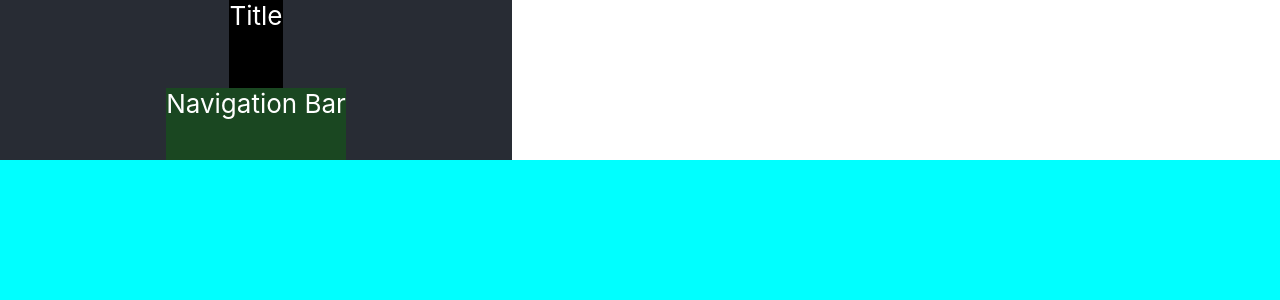
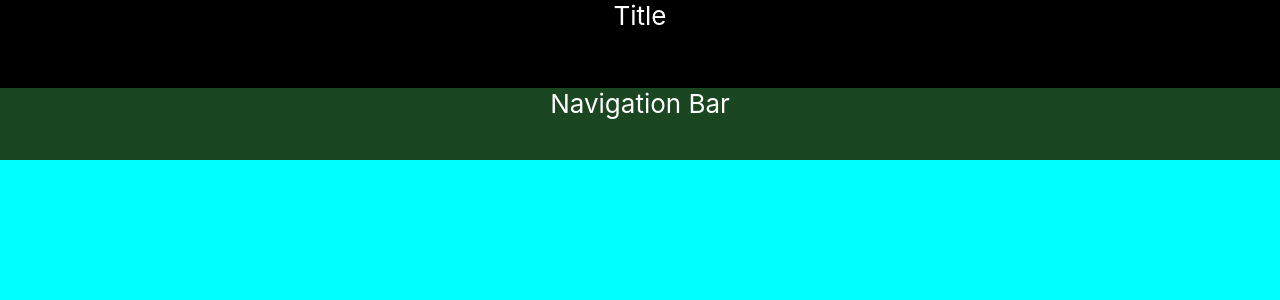
Before and after one commit to yodasodabob/indycivichack2019, a React (Create React App) app: page / in a window 1280 px wide. Shown: the top 300 px of the page. Built offline with nearby package versions, Linux system fonts and the light colour scheme.

Commit message:
Made the Web Title section and Nav Bar section take up the full width of screen

```diff
--- a/src/App.css
+++ b/src/App.css
@@ -12,7 +12,6 @@
   justify-content: center;
   font-size: calc(10px + 2vmin);
   color: white;
-  width: 40vw;
 }
 
 .App-link {
@@ -28,9 +27,12 @@
 .WebsiteTitle {
   background-color: black;
   min-height: 11vh;
+  min-width: 100vw;
+
 }
 
 .NavigationBar {
   background-color: #1a4721;
   min-height: 9vh;
+  min-width: 100vw;
 }
```
